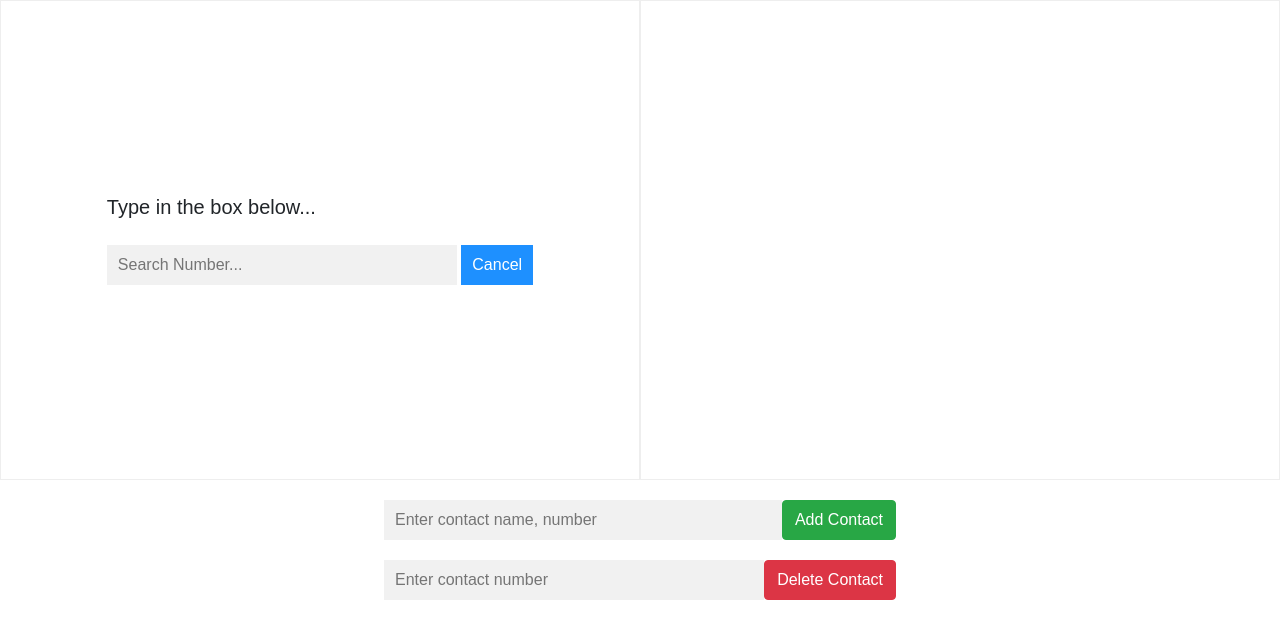
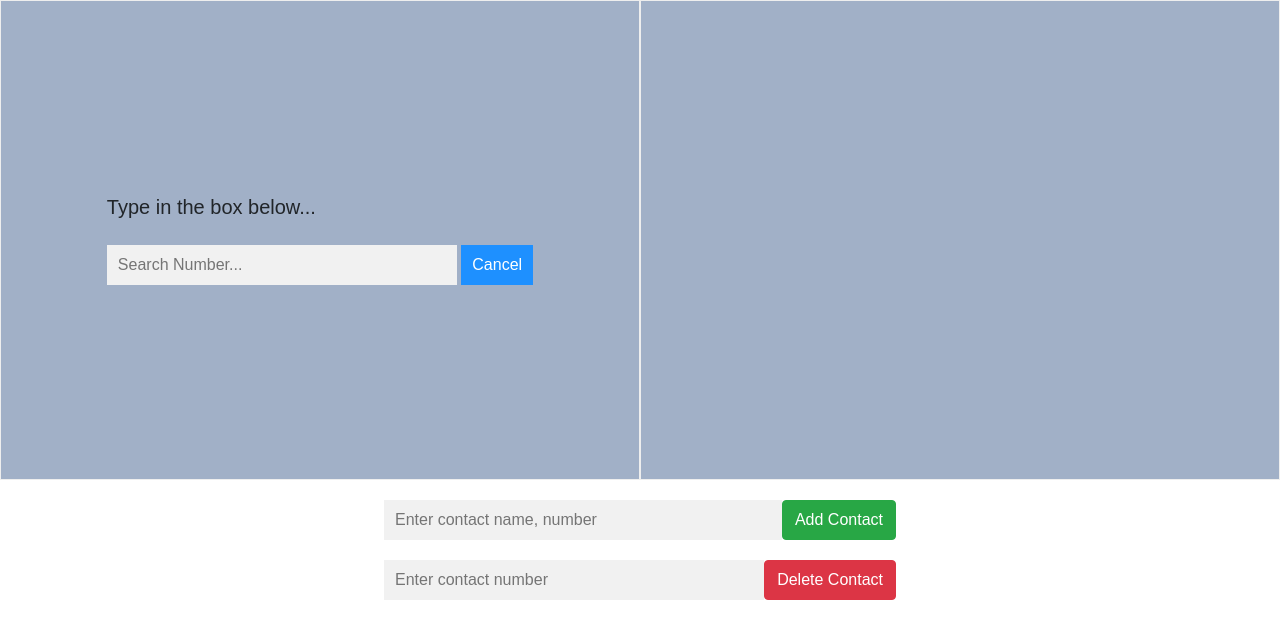
Before and after one commit to Phoenix0021/ContactList.github.io, a PHP site: page / in a window 1280 px wide. Shown: the part 16-655 px from the top of the page. Run offline with PHP 8.4, Linux system fonts and the light colour scheme.

Commit message:
Update style.css

```diff
--- a/style.css
+++ b/style.css
@@ -13,7 +13,7 @@ body {
 #container{
     width: 100%;
     height: 60%;
-    background-color: white;
+    background-color: #a1b0c7;
     display: flex;
     margin: 0 auto;
 }
```
